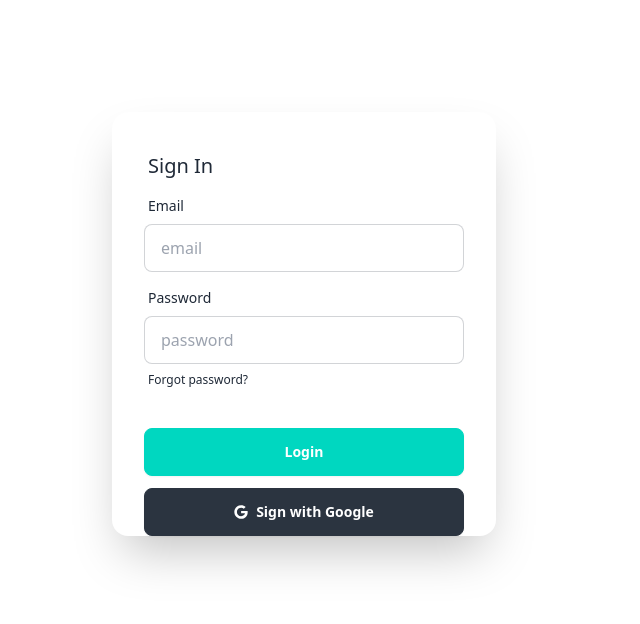
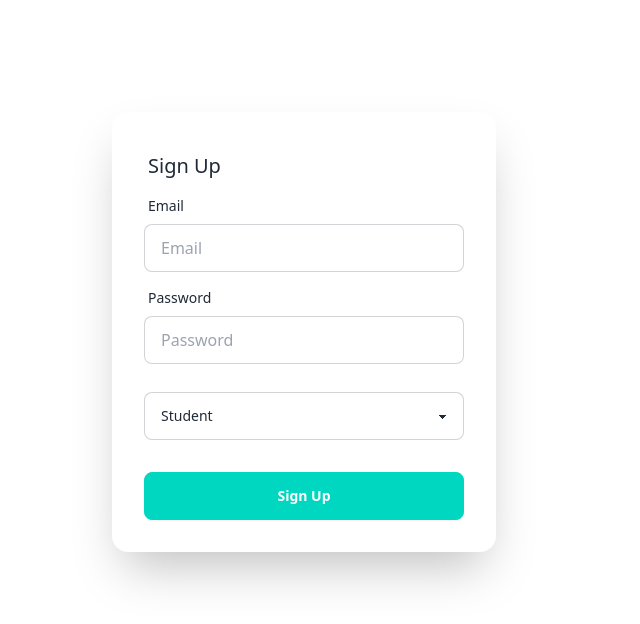
Before and after one commit to nyanjuisam03/E-learning-System, a React (Vite) app in the folder E-learning/: page /signUp in a window 1280 px wide. Shown: the top 624 px of the page, without its empty margins (0-640 px from the left). Built offline with nearby package versions, Linux system fonts and the light colour scheme.

Commit message:
third commit

```diff
--- a/E-learning/src/App.jsx
+++ b/E-learning/src/App.jsx
@@ -1,14 +1,20 @@
 import { useState } from 'react'
-import { BrowserRouter as Router, Route } from 'react-router-dom';
+import { BrowserRouter as Router, Routes,Route } from 'react-router-dom';
 import './App.css'
 import Login from './login'
+import SignUp from './signUp';
 function App() {
 
 
   return (
     <>
+<Router>
+<Routes>
+<Route path='/login' element={<Login />}/>
+<Route path='/signUp' element={<SignUp/>}/>
+</Routes>
+</Router>
 
-<Login/>
     </>
   )
 }
--- a/E-learning/src/firebase.js
+++ b/E-learning/src/firebase.js
@@ -2,6 +2,7 @@
 import { initializeApp } from "firebase/app";
 import { getAnalytics } from "firebase/analytics";
 import {getAuth} from "firebase/auth"
+
 // TODO: Add SDKs for Firebase products that you want to use
 // https://firebase.google.com/docs/web/setup#available-libraries
 
--- a/E-learning/src/login.jsx
+++ b/E-learning/src/login.jsx
@@ -29,23 +29,23 @@ console.log("error")
           <label className="label">
             <span className="label-text">Email</span>
           </label>
-          <input type="email" placeholder="email" className="input input-bordered" required />
+          <input type="email" placeholder="Email" className="input input-bordered" required />
         </div>
         <div className="form-control">
           <label className="label">
             <span className="label-text">Password</span>
           </label>
-          <input type="password" placeholder="password" className="input input-bordered" required />
+          <input type="password" placeholder="Password" className="input input-bordered" required />
           <label className="label">
             <a href="#" className="label-text-alt link link-hover ">Forgot password?</a>
           </label>
         </div>
         <div className="form-control mt-6">
           <button className="btn btn-accent text-white">Login</button>
-
+          <button className="btn btn-neutral text-white mt-5 " onClick={googleLogin} > <FaGoogle /> Sign with Google</button>
         </div>
       </form>
-      <button className="btn btn-neutral text-white -mt-5 w-80 mx-8" onClick={googleLogin} > <FaGoogle /> Sign with Google</button>
+
     </div>
     </div>
     </>
--- /dev/null
+++ b/E-learning/src/signUp.jsx
@@ -0,0 +1,65 @@
+import React from 'react'
+import { useState } from 'react'
+import { useNavigate } from 'react-router-dom'
+
+function SignUp() {
+const[email,setEmail]=useState("")
+const[password,setPassword]=useState("")
+const[role,setRole]=useState("student")
+
+
+const handleEmail=(e)=>{
+    setEmail(e.target.value)
+}
+
+const handlePassword = (e) =>{
+    setPassword(e.target.value)}
+
+ const handleRole=(e)=>{
+        setRole(e.target.value)
+    }
+
+  return (
+    <div>
+       <div className='justify-center p-28'>
+  <div className="card shrink-0 w-full max-w-sm shadow-2xl bg-base-100">
+      <form className="card-body">
+        <div className="form-control">
+          <label  className="label ">
+          <span className="label-text text-xl">Sign Up</span>
+          </label>
+          <label className="label">
+            <span className="label-text">Email</span>
+          </label>
+          <input type="email"
+          placeholder="Email" value={email}
+          onChange={handleEmail}
+          className="input input-bordered" required />
+        </div>
+        <div className="form-control">
+          <label className="label">
+            <span className="label-text">Password</span>
+          </label>
+          <input type="password" placeholder="Password"
+           className="input input-bordered"
+           onChange={handlePassword}
+           required  value={password}/>
+        </div>
+        <div className="form-control mt-5">
+        <select className="select select-bordered w-full max-w-xs" value={role} onChange={handleRole}>
+            <option disabled selected>Which role are you?</option>
+  <          option>Student</option>
+            <option>Tutor</option>
+        </select>
+        </div>
+        <div className="form-control mt-6">
+          <button className="btn btn-accent text-white">Sign Up</button>
+        </div>
+      </form>
+    </div>
+    </div>
+    </div>
+  )
+}
+
+export default SignUp
```
